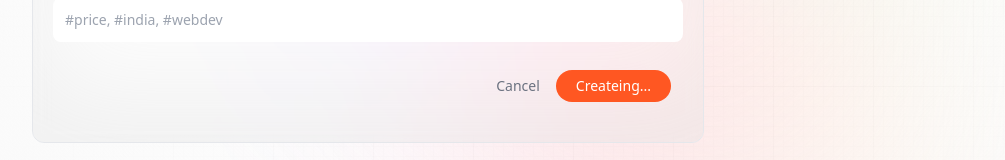
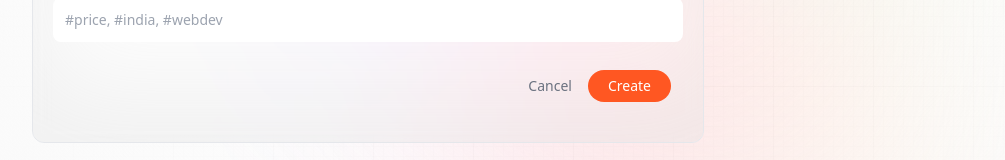
Before and after one commit to ShivaKanchi/talkcreek, a Next.js app: page /create-talk in a window 1280 px wide. Shown: the part 619-779 px from the top of the page, without its empty margins (32-1037 px from the left). Built offline with nearby package versions, Linux system fonts and the light colour scheme; no server answers.

Commit message:
Testing create

```diff
--- a/app/api/talk/new/route.js
+++ b/app/api/talk/new/route.js
@@ -6,8 +6,8 @@ export const POST = async (req, res) => {
     await connectDB();
     const newTalk = new Talk({
       creator: userId,
-      talk,
-      tag,
+      talk: talk,
+      tag: tag,
     });
 
     await newTalk.save();
--- a/app/create-talk/page.jsx
+++ b/app/create-talk/page.jsx
@@ -1,9 +1,11 @@
 "use client";
 import { useSession } from "next-auth/react";
-import { useRouter } from "next/router";
+import { useRouter } from "next/navigation";
 import { useState } from "react";
 import Form from "@components/Form";
 const createTalk = () => {
+  const router = useRouter();
+  const { data: session } = useSession();
   const [submitting, setSubmitting] = useState(false);
   const [post, setPost] = useState({
     talk: "",
@@ -23,7 +25,7 @@ const createTalk = () => {
       });
 
       if (response.ok) {
-        Router.push("/");
+        router.push("/");
       }
     } catch (error) {
       console.log(error);
@@ -36,7 +38,7 @@ const createTalk = () => {
       type="Create"
       post={post}
       setPost={setPost}
-      submitting={setSubmitting}
+      submitting={submitting}
       handleSubmit={createTalk}
     />
   );
--- a/components/Form.jsx
+++ b/components/Form.jsx
@@ -49,7 +49,7 @@ const Form = ({ type, post, setPost, submitting, handleSubmit }) => {
             disabled={submitting}
             className="px-5 py-1.5 text-sm bg-primary-orange rounded-full text-white "
           >
-            {submitting ? `${type}ing...` : type}
+            {submitting ? `${type}...` : type}
           </button>
         </div>
       </form>
```
